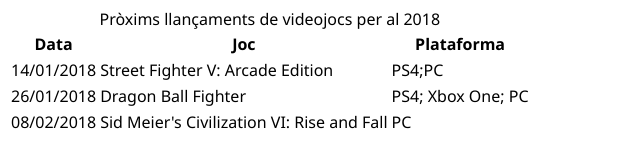
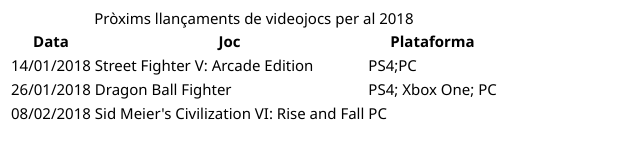
Before and after one commit to JinhaoChenDAM/Jaume-Balmes, a plain HTML site: page practica 5/Activitat1.html in a window 1280 px wide. Shown: the whole page, without its empty margins (0-640 px from the left). Drawn offline with Linux system fonts and the light colour scheme.

Commit message:
Jinhao Chen

```diff
--- a/practica 5/Activitat1.css
+++ b/practica 5/Activitat1.css
@@ -1,7 +1,14 @@
+/* estilo para Activitat1.html*/
+/* tipo y tamaño de las letras */
+body{
+    font-size: 15px;
+    font-family:'Segoe UI', Tahoma, Geneva, Verdana, sans-serif;
+}
+/* alineación de los textos de la tabla*/
 table{
     text-align:left;
-    font-family:'Segoe UI', Tahoma, Geneva, Verdana, sans-serif
 }
+/* alineación de los textos y negrita para cabezados de la tabla*/
 th{
     text-align:center;
     font-weight: bold;
```
